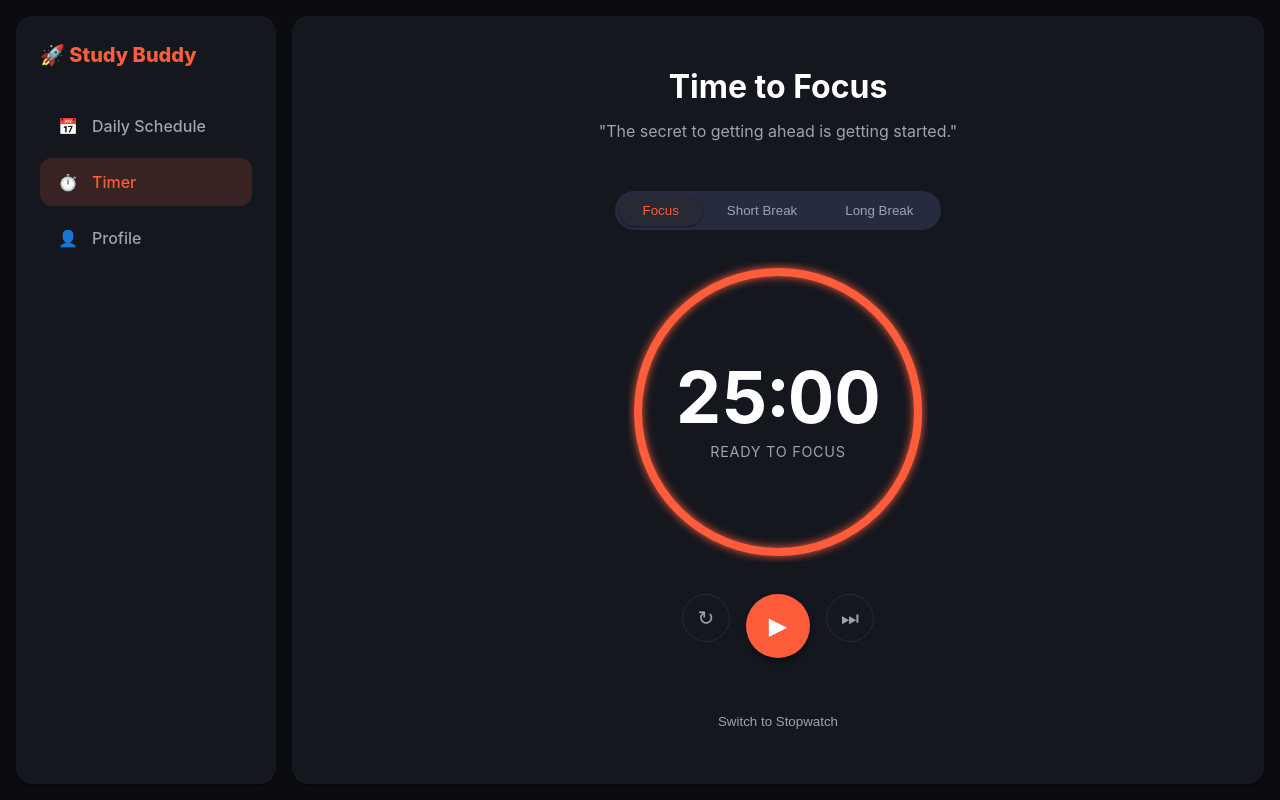
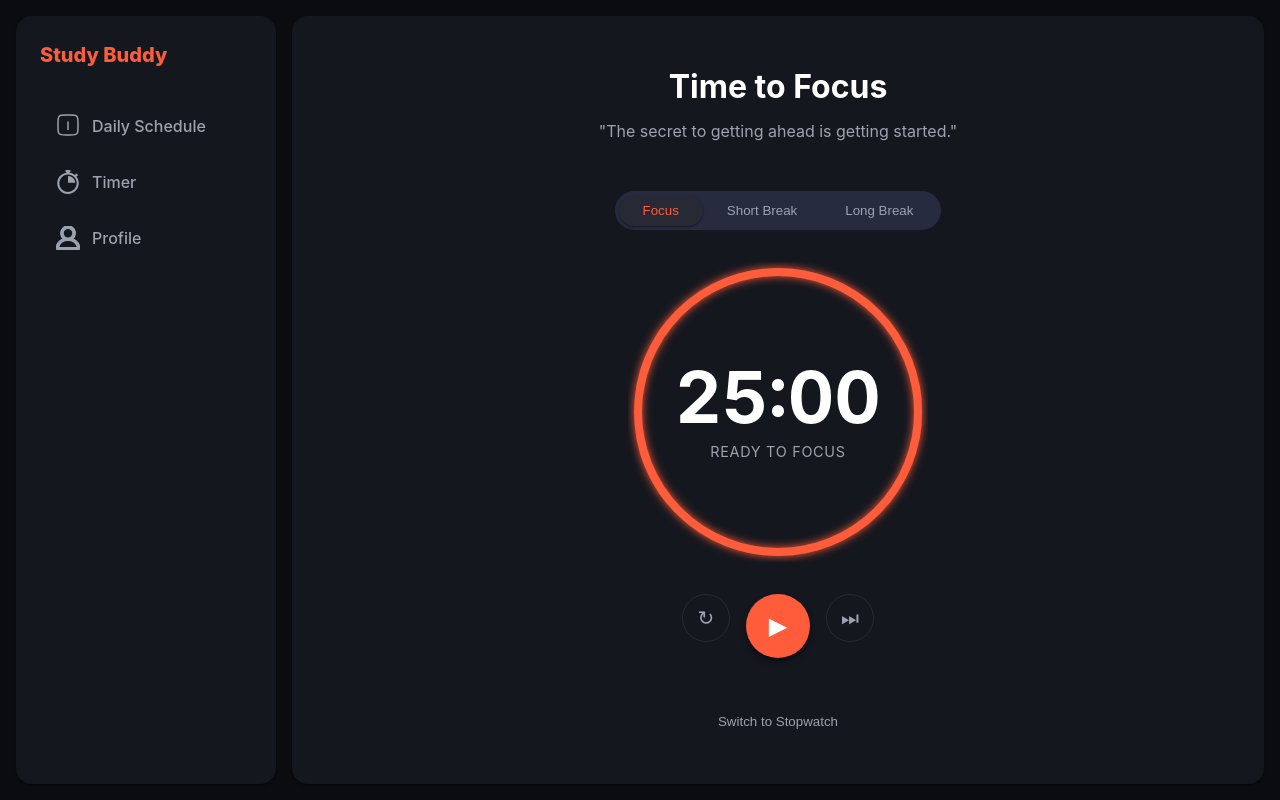
Before and after one commit to ayuslharora/Study-Buddy, a plain HTML site: page timer.html in a window 1280 px wide. Drawn offline with Linux system fonts and the light colour scheme.

Commit message:
Update timer.html

```diff
--- a/timer.html
+++ b/timer.html
@@ -12,23 +12,50 @@
     <div class="app-shell">
         <aside class="sidebar">
             <div class="brand">
-                <span>🚀 Study Buddy</span>
+                <span>Study Buddy</span>
             </div>
 
             <ul class="nav-links">
                 <li class="nav-item">
-                    <a href="home.html">
-                        <span class="nav-icon">📅</span> Daily Schedule
+                    <a href="index.html">
+                        <span class="nav-icon"><svg class="icon-svg" viewBox="0 0 24 24" fill="none"
+                                xmlns="http://www.w3.org/2000/svg">
+                                <path d="M12 7.58545V15.9998" stroke="currentColor" stroke-width="1.5"
+                                    style="fill: none;" />
+                                <path
+                                    d="M2 9C2 5.22876 2 3.34315 3.17157 2.17157C4.34315 1 6.22876 1 10 1H14C17.7712 1 19.6569 1 20.8284 2.17157C22 3.34315 22 5.22876 22 9V13C22 16.7712 22 18.6569 20.8284 19.8284C19.6569 21 17.7712 21 14 21H10C6.22876 21 4.34315 21 3.17157 19.8284C2 18.6569 2 16.7712 2 13V9Z"
+                                    stroke="currentColor" stroke-width="1.5" style="fill: none;" />
+                            </svg></span>
+                        <span>Daily Schedule</span>
                     </a>
                 </li>
-                <li class="nav-item active">
+                <li class="nav-item">
                     <a href="timer.html">
-                        <span class="nav-icon">⏱️</span> Timer
+                        <span class="nav-icon"><svg class="icon-svg" viewBox="0 0 383.123 383.123"
+                                xmlns="http://www.w3.org/2000/svg">
+                                <g>
+                                    <g>
+                                        <g>
+                                            <path
+                                                d="M301.043,203.653c5.25,0,6.107-4.891,5.787-7.303c-7.228-54.439-52.112-96.985-107.615-100.591c-2.529-0.164-7.652-0.004-7.652,5.074v95.671c0,0,0,7.148,7.147,7.148C224.293,203.653,301.043,203.653,301.043,203.653z" />
+                                            <path
+                                                d="M327.205,104.246l7.772-7.77c0.666-0.666,1.378-0.634,1.772-0.668c2.482-0.216,5.21-0.475,8.349-1.053s5.632-14.502-5.863-25.997c-11.496-11.496-24.02-17.241-25.996-5.863c-0.592,3.407-0.836,5.863-1.052,8.345c-0.025,0.296,0.001,0.822-0.546,1.369l-7.494,7.494c-1.459,1.459-2.601,0.354-3.214-0.154c-23.247-19.306-51.68-32.576-82.903-37.419c-0.765-0.118-2.298-0.321-2.298-1.884v-4.625c0-1.125,0.877-1.543,1.304-1.733c7.355-3.292,12.495-8.122,17.305-13.671C245.295,7.981,215.252,0,191.709,0c-23.544,0-53.585,7.979-42.63,20.616c4.677,5.394,9.664,10.111,16.696,13.395c0.528,0.247,1.619,0.51,1.619,2.197v4.188c0,1.625-1.472,1.999-2.206,2.112c-40.029,6.186-75.485,26.222-101.3,55.075c-27.141,30.31-43.641,70.34-43.641,114.22c0,94.62,76.699,171.32,171.31,171.32c90.01,0,163.809-69.41,170.779-157.64c0.359-4.511,0.541-9.07,0.541-13.681c0-39.368-13.283-75.63-35.604-104.561C326.829,106.666,325.914,105.537,327.205,104.246z M329.776,225.363c-6.809,70.34-66.09,125.32-138.219,125.32c-76.701,0-138.881-62.18-138.881-138.88c0-35.58,13.381-68.03,35.381-92.601c25.43-28.399,62.379-46.279,103.5-46.279c76.709,0,138.879,62.18,138.879,138.88C330.437,216.374,330.218,220.904,329.776,225.363z" />
+                                        </g>
+                                    </g>
+                                </g>
+                            </svg></span>
+                        <span>Timer</span>
                     </a>
                 </li>
                 <li class="nav-item">
                     <a href="profile.html">
-                        <span class="nav-icon">👤</span> Profile
+                        <span class="nav-icon"><svg class="icon-svg" viewBox="0 0 20 20"
+                                xmlns="http://www.w3.org/2000/svg">
+                                <path
+                                    d="M100.562548,2016.99998 L87.4381713,2016.99998 C86.7317804,2016.99998 86.2101535,2016.30298 86.4765813,2015.66198 C87.7127655,2012.69798 90.6169306,2010.99998 93.9998492,2010.99998 C97.3837885,2010.99998 100.287954,2012.69798 101.524138,2015.66198 C101.790566,2016.30298 101.268939,2016.99998 100.562548,2016.99998 M89.9166645,2004.99998 C89.9166645,2002.79398 91.7489936,2000.99998 93.9998492,2000.99998 C96.2517256,2000.99998 98.0830339,2002.79398 98.0830339,2004.99998 C98.0830339,2007.20598 96.2517256,2008.99998 93.9998492,2008.99998 C91.7489936,2008.99998 89.9166645,2007.20598 89.9166645,2004.99998 M103.955674,2016.63598 C103.213556,2013.27698 100.892265,2010.79798 97.837022,2009.67298 C99.4560048,2008.39598 100.400241,2006.33098 100.053171,2004.06998 C99.6509769,2001.44698 97.4235996,1999.34798 94.7348224,1999.04198 C91.0232075,1998.61898 87.8750721,2001.44898 87.8750721,2004.99998 C87.8750721,2006.88998 88.7692896,2008.57398 90.1636971,2009.67298 C87.1074334,2010.79798 84.7871636,2013.27698 84.044024,2016.63598 C83.7745338,2017.85698 84.7789973,2018.99998 86.0539717,2018.99998 L101.945727,2018.99998 C103.221722,2018.99998 104.226185,2017.85698 103.955674,2016.63598"
+                                    transform="translate(-84 -1999)" />
+                            </svg></span>
+                        <span>Profile</span>
                     </a>
                 </li>
             </ul>
```
